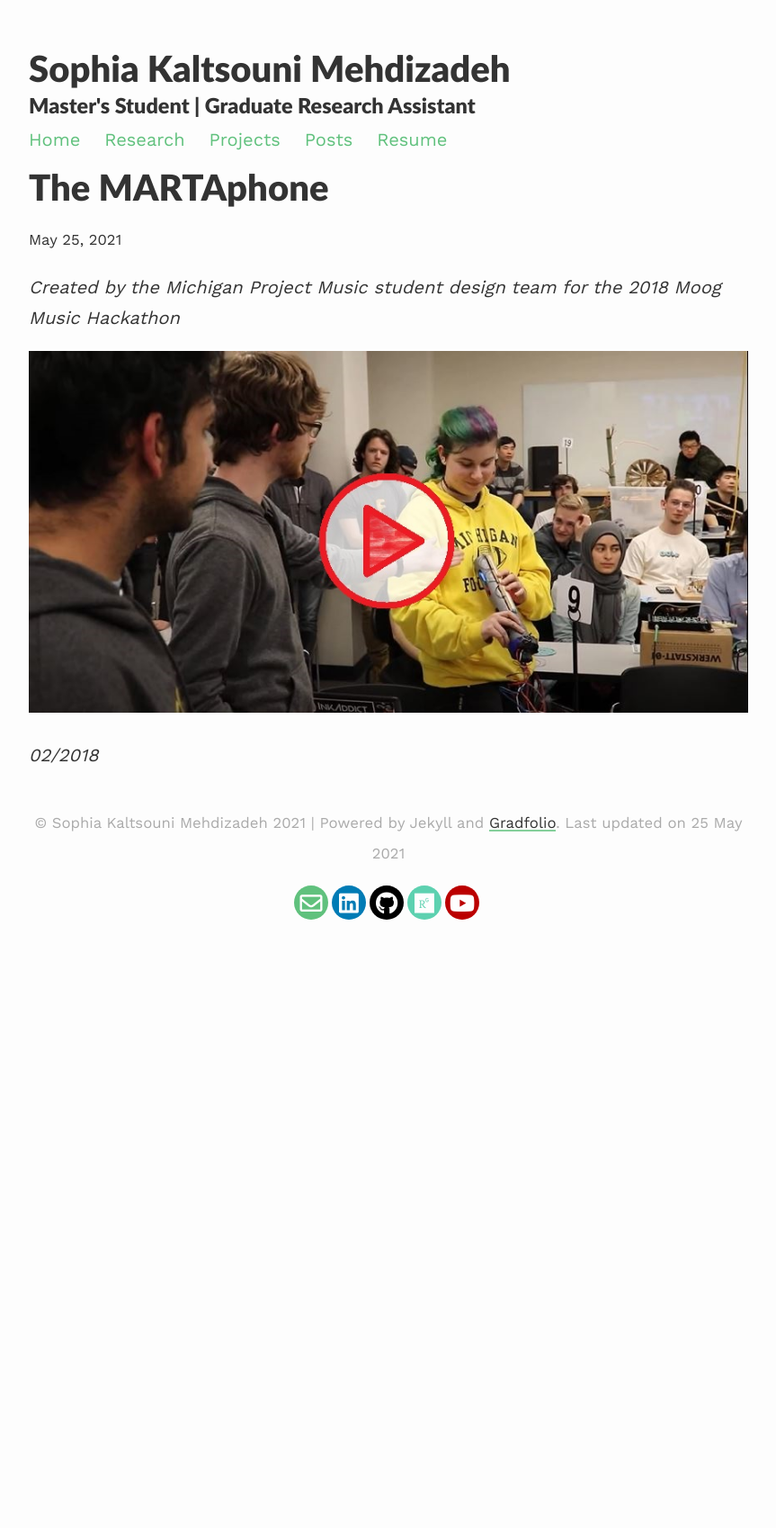
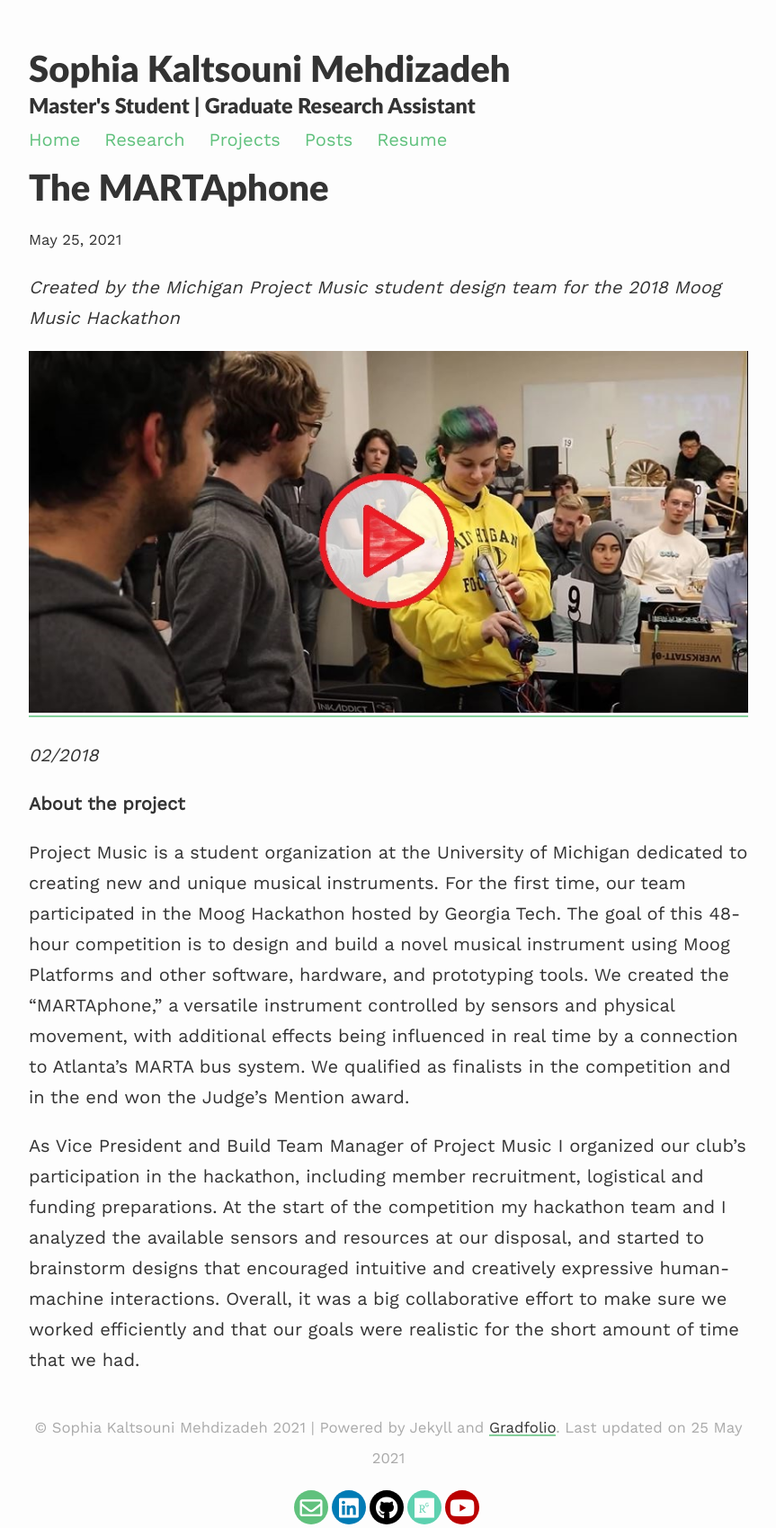
Before and after one commit to smehdizadeh/smehdizadeh.github.io, a Jekyll site: the page built from _projects/6_project.md, in a window 1280 px wide. Shown: the whole page at 90% size, without its empty margins (208-1071 px from the left). Built offline with Jekyll 4.4.1, drawn with Linux system fonts in a browser that asks for light colours; nearby versions of some CDN libraries; before the commit the page ends 1026 px from its top, so only the background shows below that.

Commit message:
Update 6_project.md

```diff
--- a/_projects/6_project.md
+++ b/_projects/6_project.md
@@ -6,6 +6,12 @@
 
 *Created by the Michigan Project Music student design team for the 2018 Moog Music Hackathon*
 
-![video](/assets/images/Capture_Martaphone.JPG)
+[![video](/assets/images/Capture_Martaphone.JPG)](https://www.youtube.com/watch?v=DobQENXu51k&ab_channel=GeorgiaTechSchoolofMusic)
 
 *02/2018*
+
+**About the project**
+
+Project Music is a student organization at the University of Michigan dedicated to creating new and unique musical instruments. For the first time, our team participated in the Moog Hackathon hosted by Georgia Tech. The goal of this 48-hour competition is to design and build a novel musical instrument using Moog Platforms and other software, hardware, and prototyping tools. We created the "MARTAphone," a versatile instrument controlled by sensors and physical movement, with additional effects being influenced in real time by a connection to Atlanta's MARTA bus system. We qualified as finalists in the competition and in the end won the Judge's Mention award.
+
+As Vice President and Build Team Manager of Project Music I organized our club's participation in the hackathon, including member recruitment, logistical and funding preparations. At the start of the competition my hackathon team and I analyzed the available sensors and resources at our disposal, and started to brainstorm designs that encouraged intuitive and creatively expressive human-machine interactions. Overall, it was a big collaborative effort to make sure we worked efficiently and that our goals were realistic for the short amount of time that we had.
```
